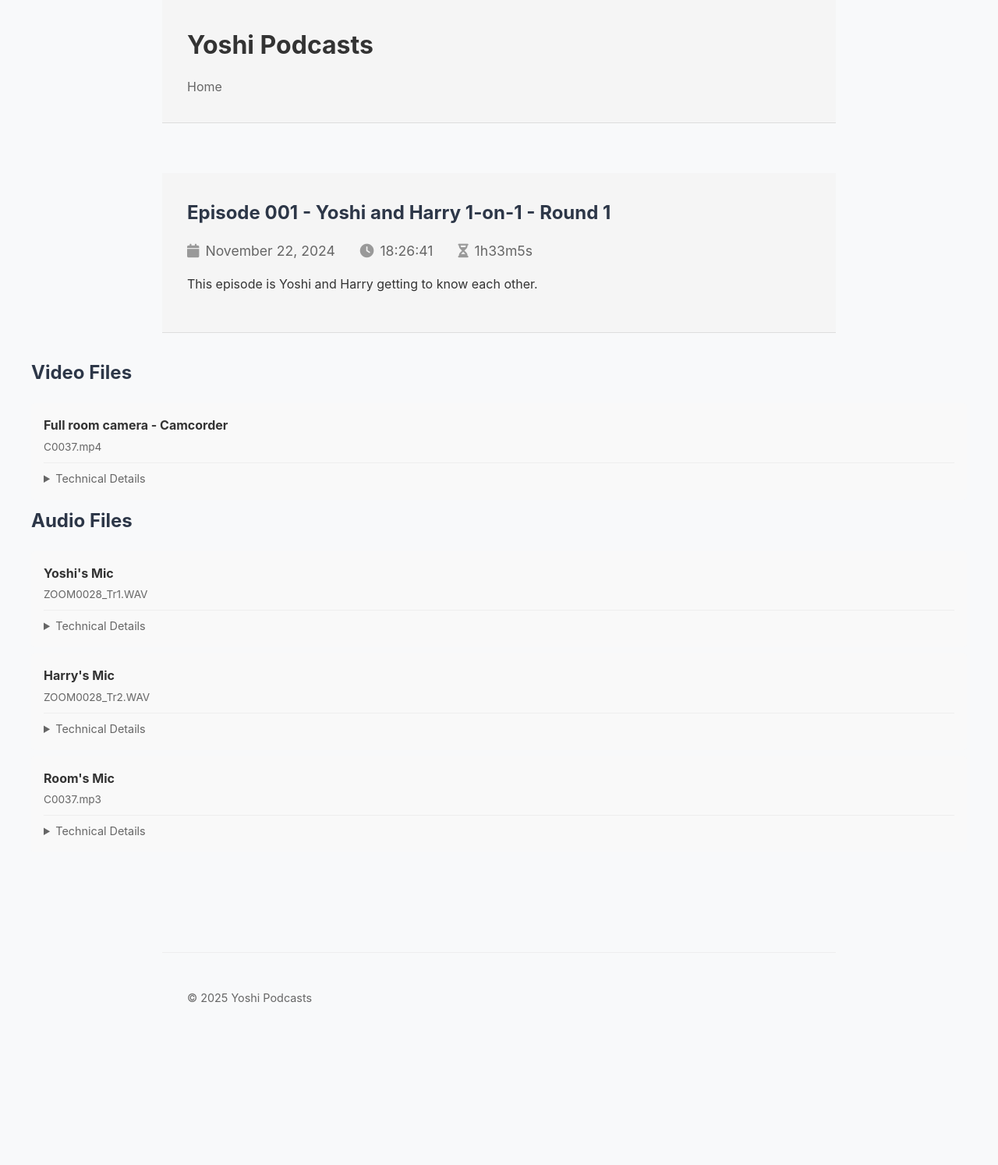
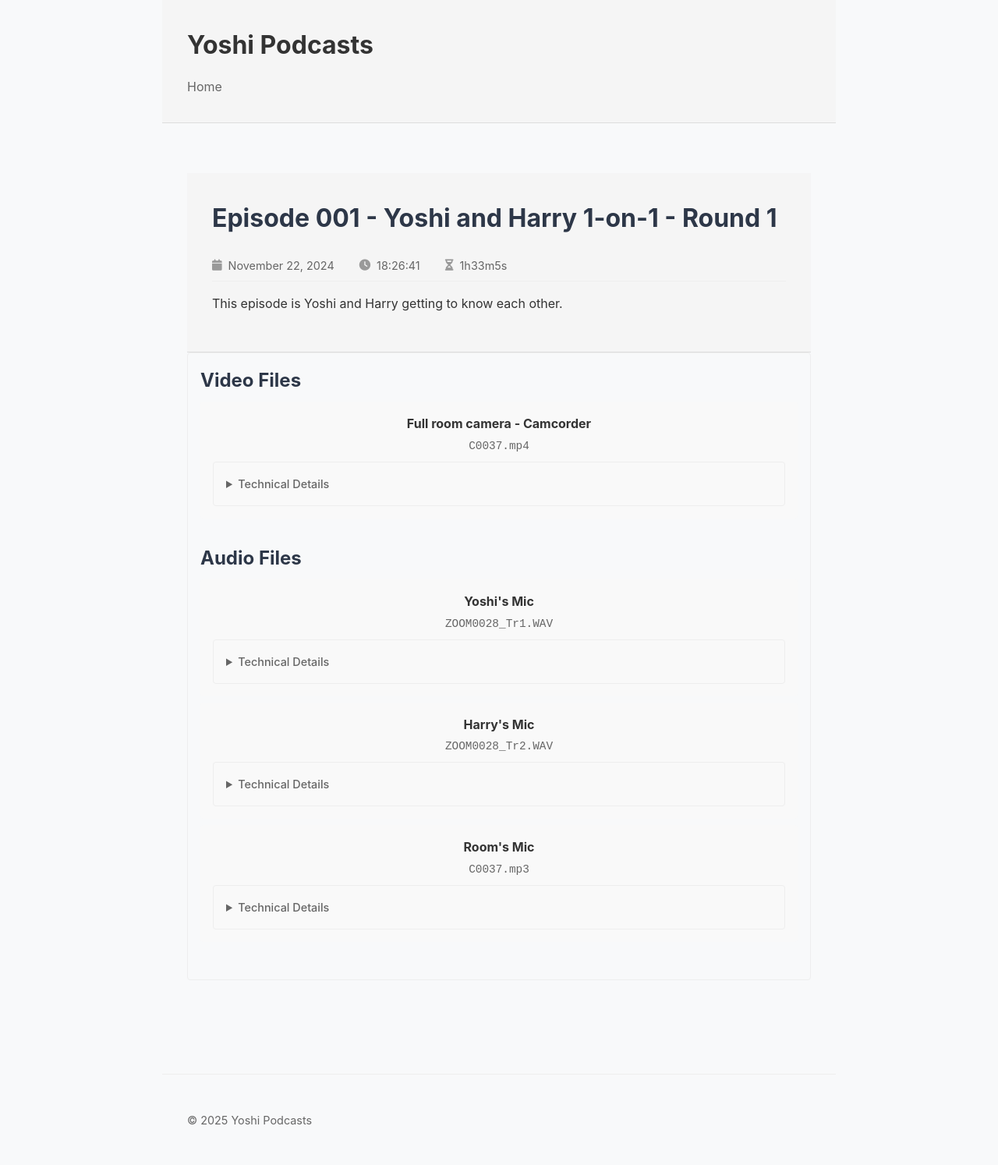
Before and after one commit to harryf/yoshi-podcasts, a Jekyll site: the page built from _episodes/episode-001.md, in a window 1280 px wide. Shown: the whole page at 78% size. Built offline with Jekyll 4.4.1, drawn with Linux system fonts in a browser that asks for light colours; before the commit the page ends 1338 px from its top, so only the background shows below that.

Commit message:
Corrections to design

```diff
--- a/_layouts/episode.html
+++ b/_layouts/episode.html
@@ -2,7 +2,7 @@
 layout: default
 ---
 
-<article class="episode">
+<div class="episodes-list">
   <header class="episode-header">
     <h1>{{ page.title }}</h1>
 
@@ -33,8 +33,7 @@ layout: default
     </div>
   </header>
 
-  <!-- Media Files -->
-  <section class="media-files">
+  <div class="episode-card">
     <!-- Video Files -->
     {% if page.video_files %}
     <div class="video-files">
@@ -198,8 +197,9 @@ layout: default
       {% endfor %}
     </div>
     {% endif %}
-  </section>
-</article>
+  </div>
+
+</div>
 
 <style>
 .episode-metadata {
--- a/assets/css/style.css
+++ b/assets/css/style.css
@@ -41,6 +41,10 @@ nav a {
 /* Episodes list */
 .episodes-list {
   margin-top: 2rem;
+  max-width: 800px;
+  margin-left: auto;
+  margin-right: auto;
+  padding: 0 2rem;
 }
 
 .episode-preview {
@@ -116,6 +120,147 @@ nav a {
   text-decoration: none;
 }
 
+/* Episode Metadata Styles */
+.episode-metadata {
+  margin: 1rem 0;
+  padding: 0.5rem 0;
+  border-bottom: 1px solid #eee;
+}
+
+.key-metadata {
+  display: flex;
+  flex-wrap: wrap;
+  gap: 1.5rem;
+  align-items: center;
+}
+
+.metadata-item {
+  display: inline-flex;
+  align-items: center;
+  gap: 0.5rem;
+  color: #666;
+  font-size: 0.9rem;
+}
+
+.metadata-item i {
+  color: #444;
+}
+
+/* Technical Details Styles */
+.technical-details {
+  margin-top: 1rem;
+  border: 1px solid #eee;
+  border-radius: 4px;
+  padding: 0.5rem;
+}
+
+.technical-details summary {
+  cursor: pointer;
+  padding: 0.5rem;
+  color: #444;
+  font-weight: 500;
+}
+
+.technical-details summary:hover {
+  background: #f5f5f5;
+}
+
+.metadata-grid {
+  display: grid;
+  grid-template-columns: repeat(auto-fit, minmax(200px, 1fr));
+  gap: 1.5rem;
+  margin-top: 0.5rem;
+  padding: 1rem;
+}
+
+.metadata-group {
+  padding: 0.5rem;
+}
+
+.metadata-group h4 {
+  color: #333;
+  margin-bottom: 0.5rem;
+  padding-bottom: 0.25rem;
+  border-bottom: 2px solid #eee;
+}
+
+.metadata-group p {
+  margin: 0.5rem 0;
+  display: flex;
+  align-items: center;
+  gap: 0.5rem;
+  color: #666;
+}
+
+.metadata-group i {
+  width: 1rem;
+  text-align: center;
+  color: #444;
+}
+
+/* Tooltip Styles */
+[title] {
+  position: relative;
+  cursor: help;
+}
+
+/* Episode Card Styles */
+.episode-card {
+  padding: 1rem;
+  margin-bottom: 1.5rem;
+  border: 1px solid #eee;
+  border-radius: 4px;
+  transition: box-shadow 0.2s ease;
+}
+
+.episode-card:hover {
+  box-shadow: 0 2px 8px rgba(0,0,0,0.1);
+}
+
+.episode-card h2 {
+  margin: 0 0 0.5rem 0;
+}
+
+.episode-card h2 a {
+  color: #333;
+  text-decoration: none;
+}
+
+.episode-card h2 a:hover {
+  color: #000;
+  text-decoration: underline;
+}
+
+/* Video and Audio Files */
+.video-files,
+.audio-files {
+  margin-bottom: 2rem;
+}
+
+.media-file {
+  margin-bottom: 1rem;
+  padding: 1rem;
+  background: #f9f9f9;
+  border-radius: 4px;
+}
+
+.file-info {
+  display: flex;
+  justify-content: space-between;
+  align-items: center;
+  margin-bottom: 0.5rem;
+}
+
+.file-info strong {
+  color: #333;
+}
+
+.file-info .filename {
+  color: #666;
+  font-size: 0.9rem;
+  font-family: monospace;
+}
+
 /* Footer */
 footer {
   margin-top: 4rem;
```
Also changed, not shown: 1 other file.
